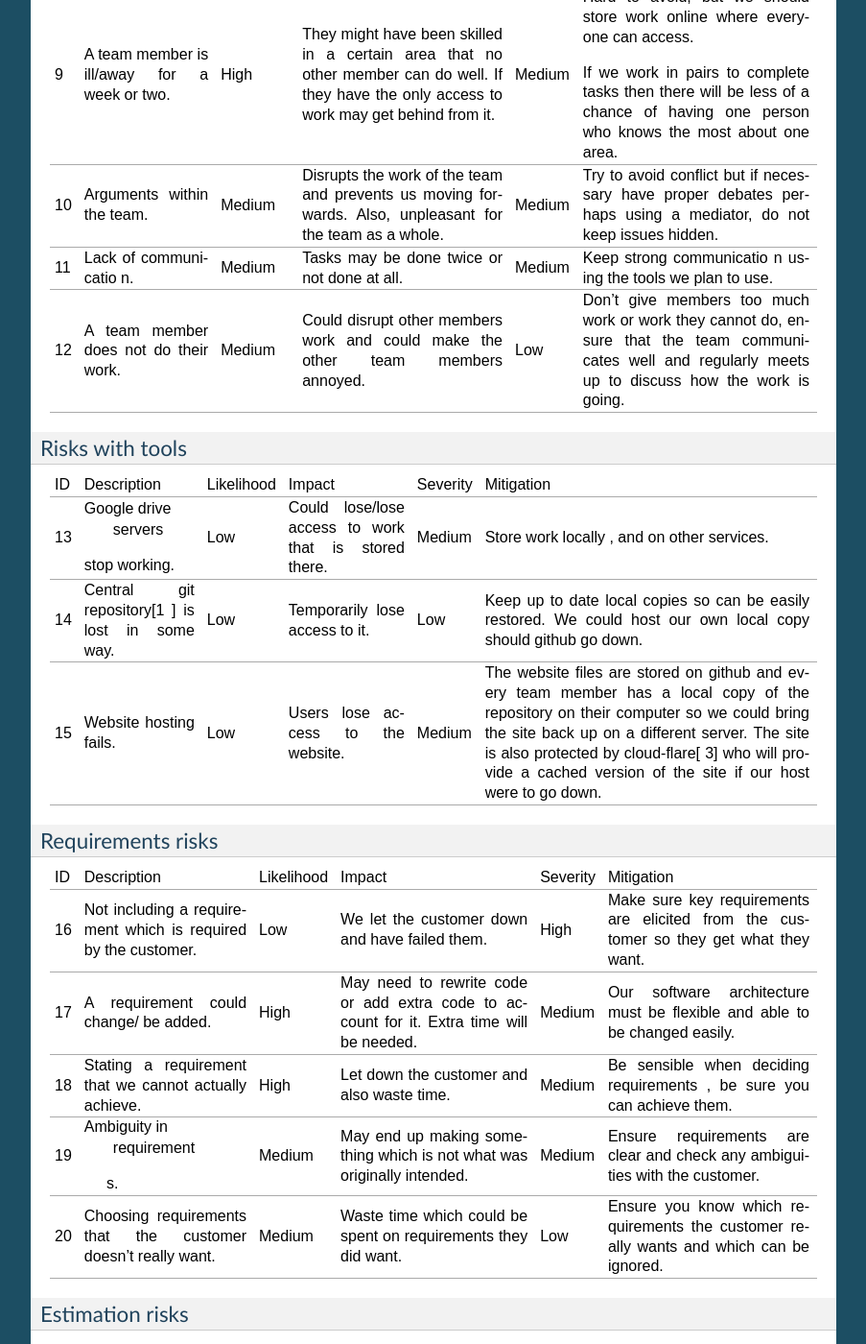
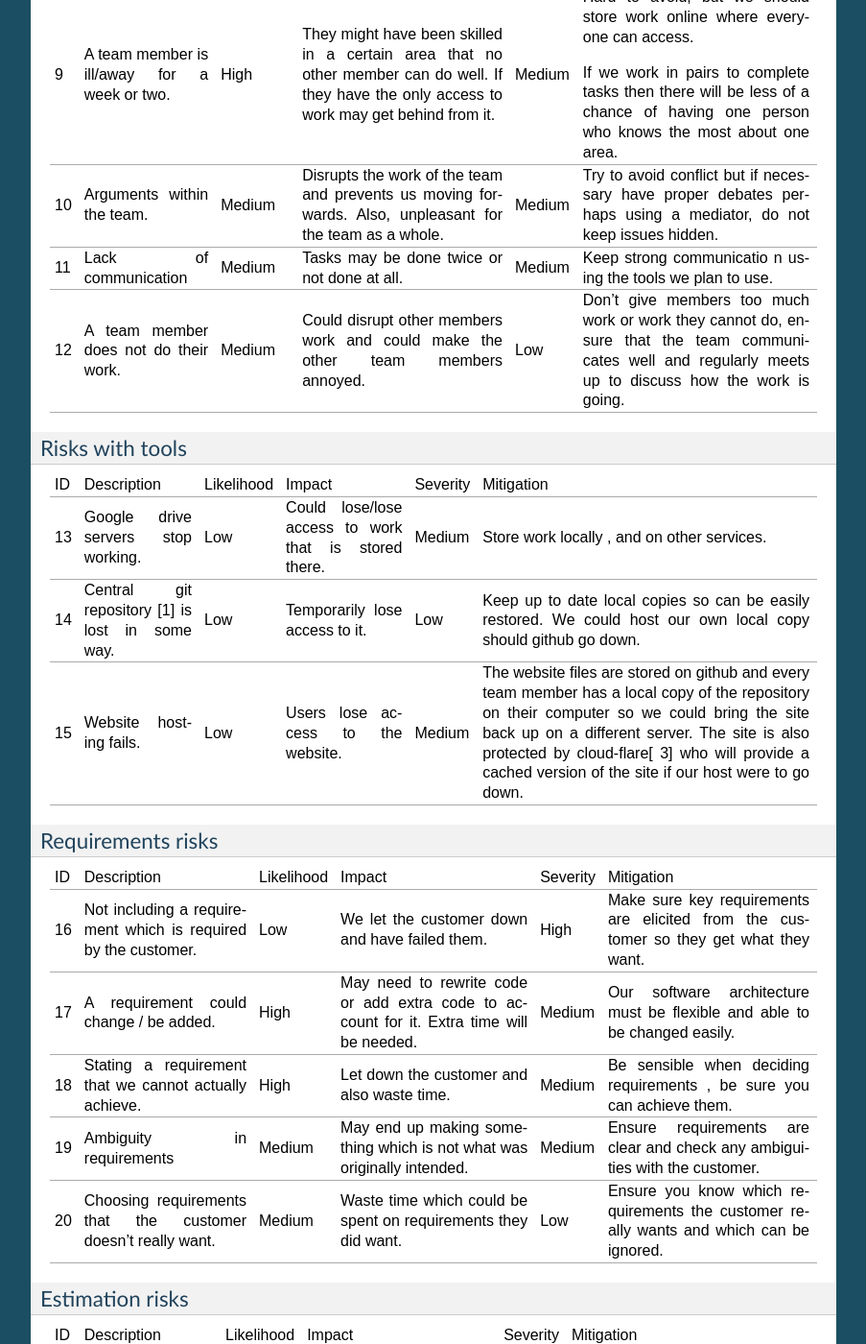
Before and after one commit to JamesNXN/TNN-Assesment-3, a Sphinx documentation site: the page built from docs/RiskAssessmentandMitigation.rst, in a window 1280 px wide and 1400 px high, scrolled down 2113 px. Shown: the whole window at 96% size, without its empty margins (198-1101 px from the left). Built offline with Sphinx 7.4.7, drawn with Linux system fonts in a browser that asks for light colours; some of the changed text lies outside the part shown.

```diff
--- a/docs/RiskAssessmentandMitigation.rst
+++ b/docs/RiskAssessmentandMitigation.rst
@@ -247,8 +247,8 @@ Risks with people
 |              |              |              |              |              | hidden.      |
 +--------------+--------------+--------------+--------------+--------------+--------------+
 | 11           | Lack of      | Medium       | Tasks may be | Medium       | Keep strong  |
-|              | communicatio |              | done twice   |              | communicatio |
-|              | n.           |              | or not done  |              | n            |
+|              | communication|              | done twice   |              | communicatio |
+|              |              |              | or not done  |              | n            |
 |              |              |              | at all.      |              | using the    |
 |              |              |              |              |              | tools we     |
 |              |              |              |              |              | plan to use. |
@@ -275,15 +275,15 @@ Risks with tools
 | ID           | Description  | Likelihood   | Impact       | Severity     | Mitigation   |
 +--------------+--------------+--------------+--------------+--------------+--------------+
 | 13           | Google drive | Low          | Could        | Medium       | Store work   |
-|              |  servers     |              | lose/lose    |              | locally ,    |
+|              | servers      |              | lose/lose    |              | locally ,    |
 |              | stop         |              | access to    |              | and on other |
 |              | working.     |              | work that is |              | services.    |
 |              |              |              | stored       |              |              |
 |              |              |              | there.       |              |              |
 +--------------+--------------+--------------+--------------+--------------+--------------+
 | 14           | Central git  | Low          | Temporarily  | Low          | Keep up to   |
-|              | repository[1 |              | lose access  |              | date local   |
-|              | ]            |              | to it.       |              | copies so    |
+|              | repository   |              | lose access  |              | date local   |
+|              | [1]          |              | to it.       |              | copies so    |
 |              | is lost in   |              |              |              | can be       |
 |              | some way.    |              |              |              | easily       |
 |              |              |              |              |              | restored. We |
@@ -343,7 +343,7 @@ Requirements risks
 | 17           | A            | High         | May need to  | Medium       | Our software |
 |              | requirement  |              | rewrite code |              | architecture |
 |              | could        |              | or add extra |              | must be      |
-|              | change/ be   |              | code to      |              | flexible and |
+|              | change / be  |              | code to      |              | flexible and |
 |              | added.       |              | account for  |              | able to be   |
 |              |              |              | it. Extra    |              | changed      |
 |              |              |              | time will be |              | easily.      |
@@ -359,8 +359,8 @@ Requirements risks
 |              |              |              |              |              | them.        |
 +--------------+--------------+--------------+--------------+--------------+--------------+
 | 19           | Ambiguity in | Medium       | May end up   | Medium       | Ensure       |
-|              |  requirement |              | making       |              | requirements |
-|              | s.           |              | something    |              | are clear    |
+|              | requirements |              | making       |              | requirements |
+|              |              |              | something    |              | are clear    |
 |              |              |              | which is not |              | and check    |
 |              |              |              | what was     |              | any          |
 |              |              |              | originally   |              | ambiguities  |
--- a/docs/appendixA.rst
+++ b/docs/appendixA.rst
@@ -1,4 +1,4 @@
-A: User Stories
+A: User Scenarios
 ==========================
 
 Persona 1
--- a/docs/index.rst
+++ b/docs/index.rst
@@ -39,3 +39,4 @@ Contents
 
    appendixA
    appendixB
+   appendixC
```
Also changed, not shown: other parts of docs/RiskAssessmentandMitigation.rst (+6 -6 lines), docs/appendixC.rst (added, +18 -0 lines), docs/images/SurveyResult00.png (added), docs/images/SurveyResult01.png (added), docs/images/SurveyResult02.png (added).
